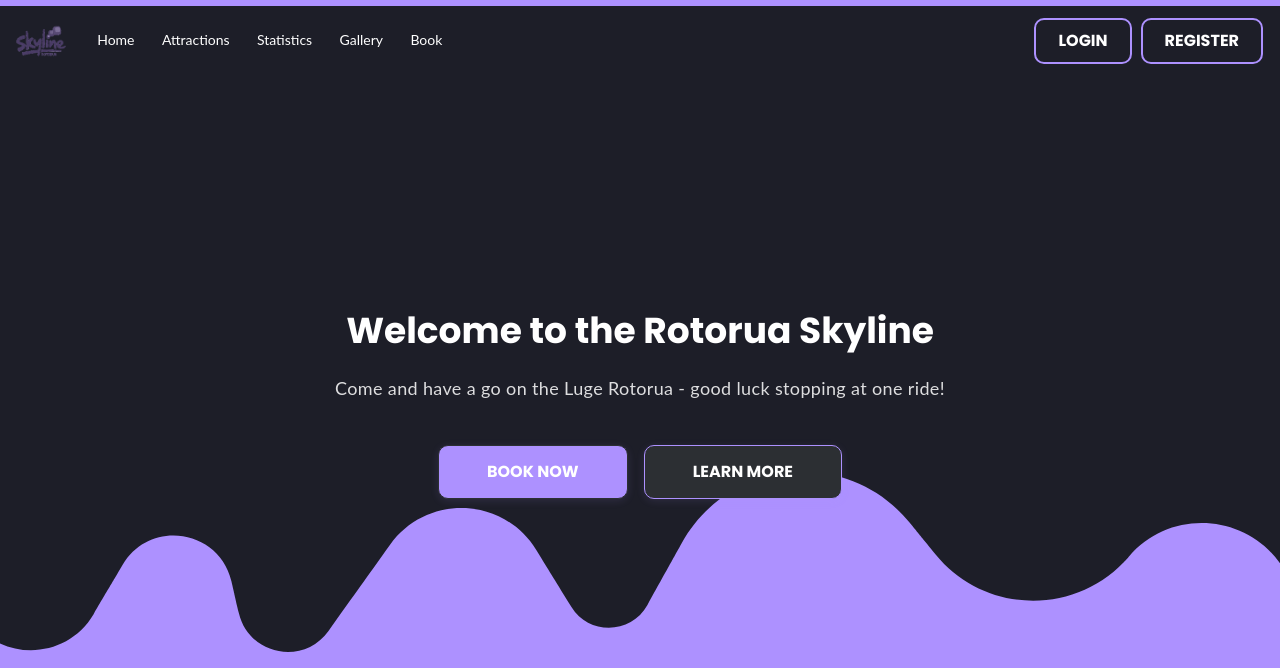
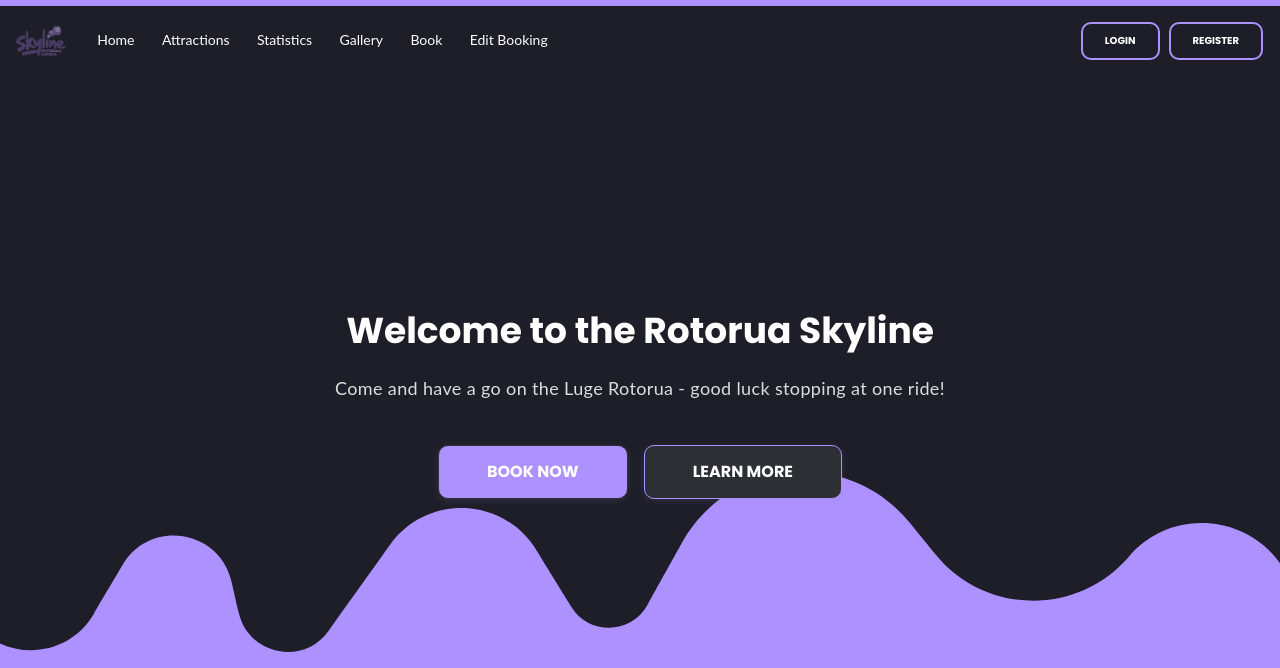
Before and after one commit to leighton075/075.it.com, a PHP site: page / in a window 1280 px wide. Shown: the top 668 px of the page. Run offline with PHP 8.4, Linux system fonts and the light colour scheme.

Commit message:
feat: add 'Edit Booking' link to navigation and ensure consistent button sizes across pages

```diff
--- a/index.php
+++ b/index.php
@@ -44,17 +44,18 @@ if ($is_logged_in) {
             <li class="nav-item"><a class="nav-link" href="index.php#statistics">Statistics</a></li>
             <li class="nav-item"><a class="nav-link" href="gallery.php">Gallery</a></li>
             <li class="nav-item"><a class="nav-link" href="booking.php">Book</a></li>
+            <li class="nav-item"><a class="nav-link" href="edit_my_booking.php">Edit Booking</a></li>
             <?php if ($is_admin): ?>
                 <!-- Only show for admins -->
                 <li class="nav-item"><a class="nav-link" href="admin.php" style="color: #AD91FF; font-weight: bold;">Admin Panel</a></li>
             <?php endif; ?>
         </ul>
-        <!-- Show logout if logged in, else login/register -->
+        <!-- Consistent button sizes -->
         <?php if ($is_logged_in): ?>
-            <a href="logout.php" class="btn login-btn btn-outline-accent my-2 my-sm-0 ml-2">LOGOUT</a>
+            <a href="logout.php" class="btn login-btn btn-outline-accent my-2 my-sm-0 ml-2" style="font-size: 10px !important; font-family: poppins !important;">LOGOUT</a>
         <?php else: ?>
-            <a href="login.php" class="btn login-btn btn-outline-accent my-2 my-sm-0">LOGIN</a>
-            <a href="register.php" class="btn login-btn btn-outline-accent my-2 my-sm-0 ml-2">REGISTER</a>
+            <a href="login.php" class="btn login-btn btn-outline-accent my-2 my-sm-0" style="font-size: 10px !important; font-family: poppins !important;">LOGIN</a>
+            <a href="register.php" class="btn login-btn btn-outline-accent my-2 my-sm-0 ml-2" style="font-size: 10px !important; font-family: poppins !important;">REGISTER</a>
         <?php endif; ?>
     </div>
 </nav>
```
Also changed, not shown: booking.php (+7 -7 lines), gallery.php (+5 -4 lines).
